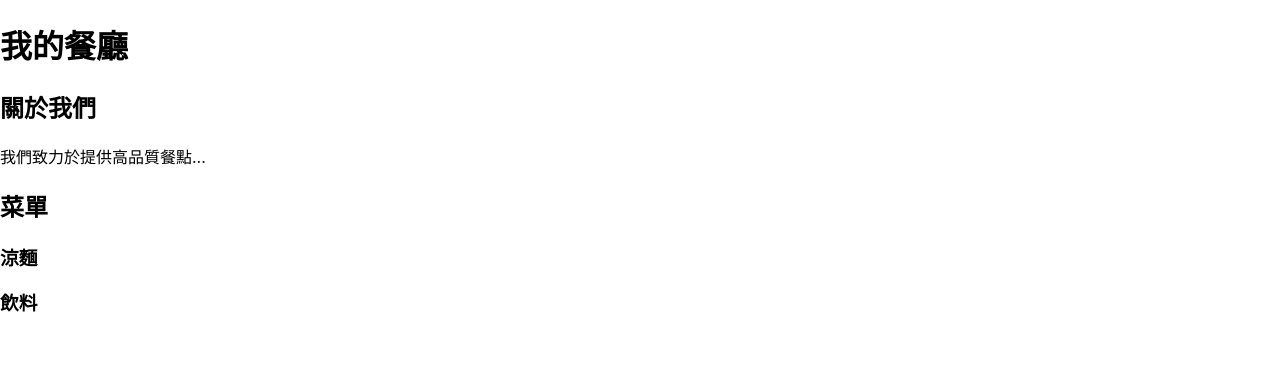
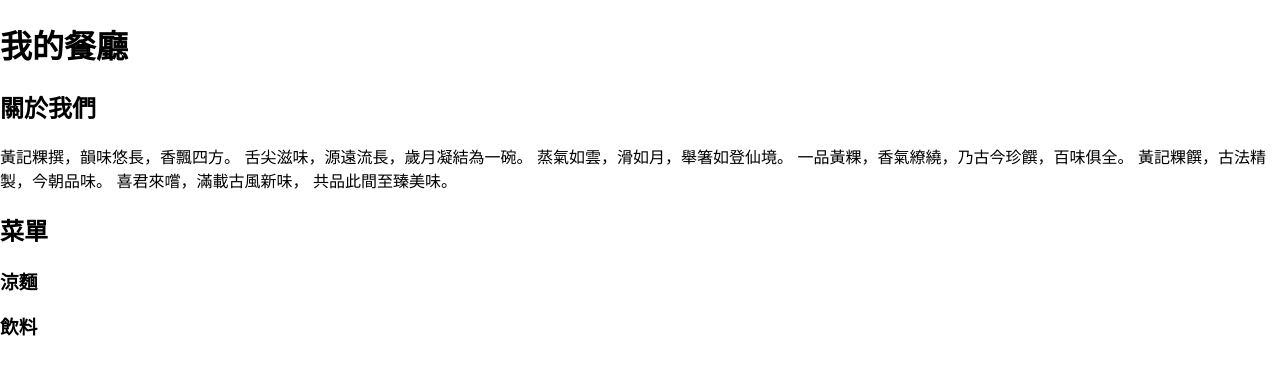
Before and after one commit to hsuhoche/restaurant-site, a React (Create React App) app: page / in a window 1280 px wide. Both pictures are taken after a click on the element "關於我們". Shown: the top 374 px of the page. Built offline with nearby package versions, Linux system fonts and the light colour scheme.

Commit message:
Update About.js

```diff
--- a/src/components/About.js
+++ b/src/components/About.js
@@ -11,7 +11,14 @@ function About() {
 
       {open && (
         <p>
-          我們致力於提供高品質餐點...
+          黃記粿撰，韻味悠長，香飄四方。
+舌尖滋味，源遠流長，歲月凝結為一碗。
+蒸氣如雲，滑如月，舉箸如登仙境。
+一品黃粿，香氣繚繞，乃古今珍饌，百味俱全。
+
+黃記粿饌，古法精製，今朝品味。
+喜君來嚐，滿載古風新味，
+共品此間至臻美味。
         </p>
       )}
     </div>
```
